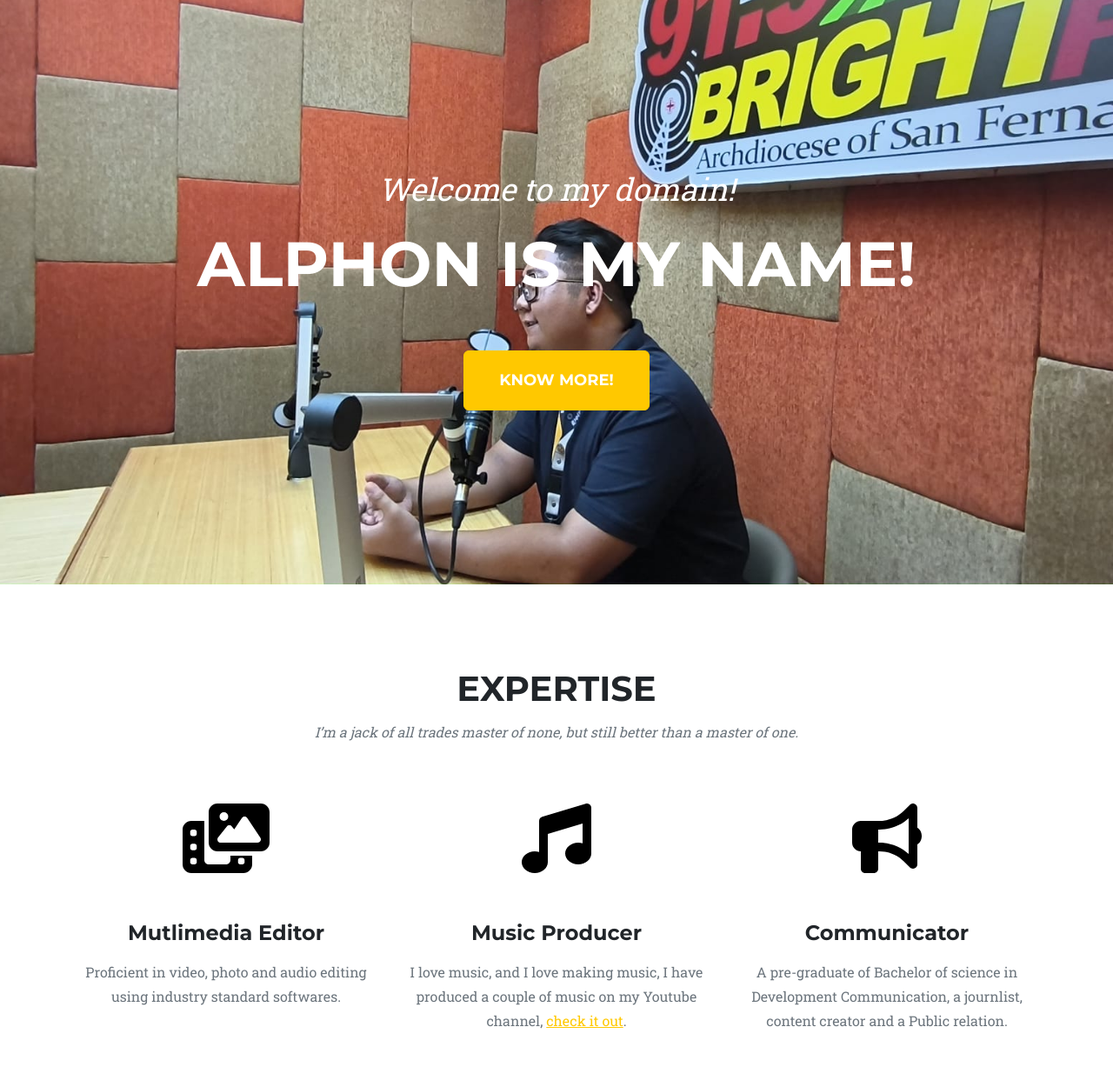
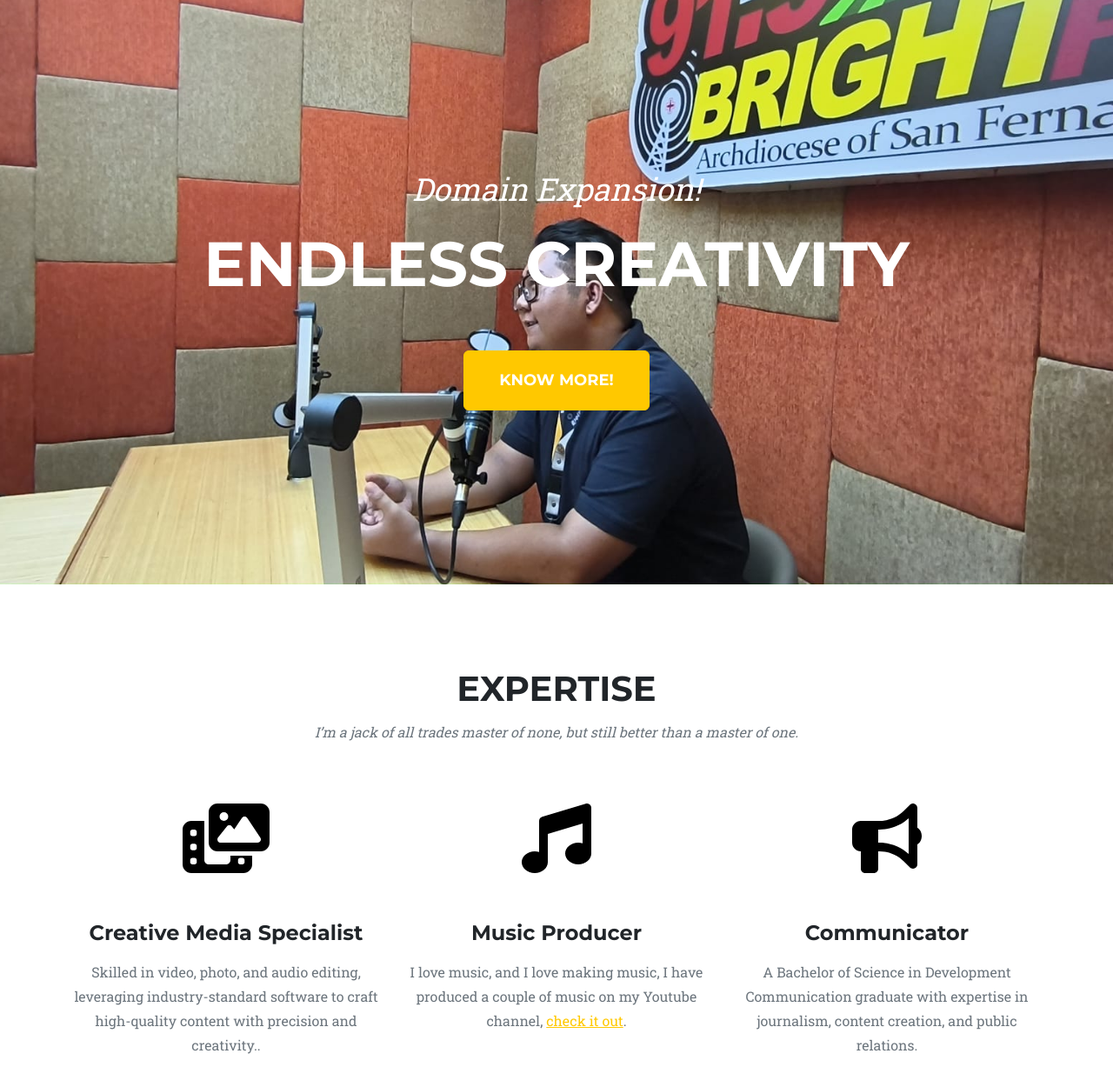
Before and after one commit to MigeruDesu14/Miguel-Alphon-Lumbang, a plain HTML site: page index.html in a window 1280 px wide. Shown: the part 73-1300 px from the top of the page at 87% size. Drawn offline with nearby package versions, Linux system fonts and the light colour scheme; files whose address does not match are found by name.

Commit message:
Update index.html

```diff
--- a/index.html
+++ b/index.html
@@ -39,8 +39,8 @@
         <!-- Masthead-->
         <header class="masthead">
             <div class="container">
-                <div class="masthead-subheading">Welcome to my domain! </div>
-                <div class="masthead-heading text-uppercase">Alphon is my name!</div>
+                <div class="masthead-subheading">Domain Expansion! </div>
+                <div class="masthead-heading text-uppercase">Endless Creativity</div>
                 <a class="btn btn-primary btn-xl text-uppercase" href="#services">Know more!</a>
             </div>
         </header>
@@ -56,22 +56,22 @@
                         <span class="fa-stack fa-4x">
                             <i class="fas fa-photo-video fa-lg" style="color: #000000;"></i>
                         </span>
-                        <h4 class="my-3">Mutlimedia Editor</h4>
-                        <p class="text-muted"> Proficient in video, photo and audio editing using industry standard softwares.</p>
+                        <h4 class="my-3">Creative Media Specialist</h4>
+                        <p class="text-muted">Skilled in video, photo, and audio editing, leveraging industry-standard software to craft high-quality content with precision and creativity..</p>
                     </div>
                     <div class="col-md-4">
                         <span class="fa-stack fa-4x">
                             <i class="fas fa-music fa-lg" style="color: #000000;"></i>
                         </span>
                         <h4 class="my-3">Music Producer</h4>
-                        <p class="text-muted">I love music, and I love making music, I have produced a couple of music on my Youtube channel, <a href="https://www.youtube.com/@AlphaMP/videos">check it out</a>.</p>
+                        <p class="text-muted">I love music, and I love making music, I have produced a couple of music on my Youtube channel, <a href="https://www.youtube.com/@ALMM14/videos">check it out</a>.</p>
                     </div>
                     <div class="col-md-4">
                         <span class="fa-stack fa-4x">
                             <i class="fas fa-bullhorn fa-lg" style="color: #000000;"></i>
                         </span>
                         <h4 class="my-3">Communicator</h4>
-                        <p class="text-muted">A pre-graduate of Bachelor of science in Development Communication, a journlist, content creator and a Public relation.</p>
+                        <p class="text-muted">A Bachelor of Science in Development Communication graduate with expertise in journalism, content creation, and public relations.</p>
                     </div>
                 </div>
             </div>
```
